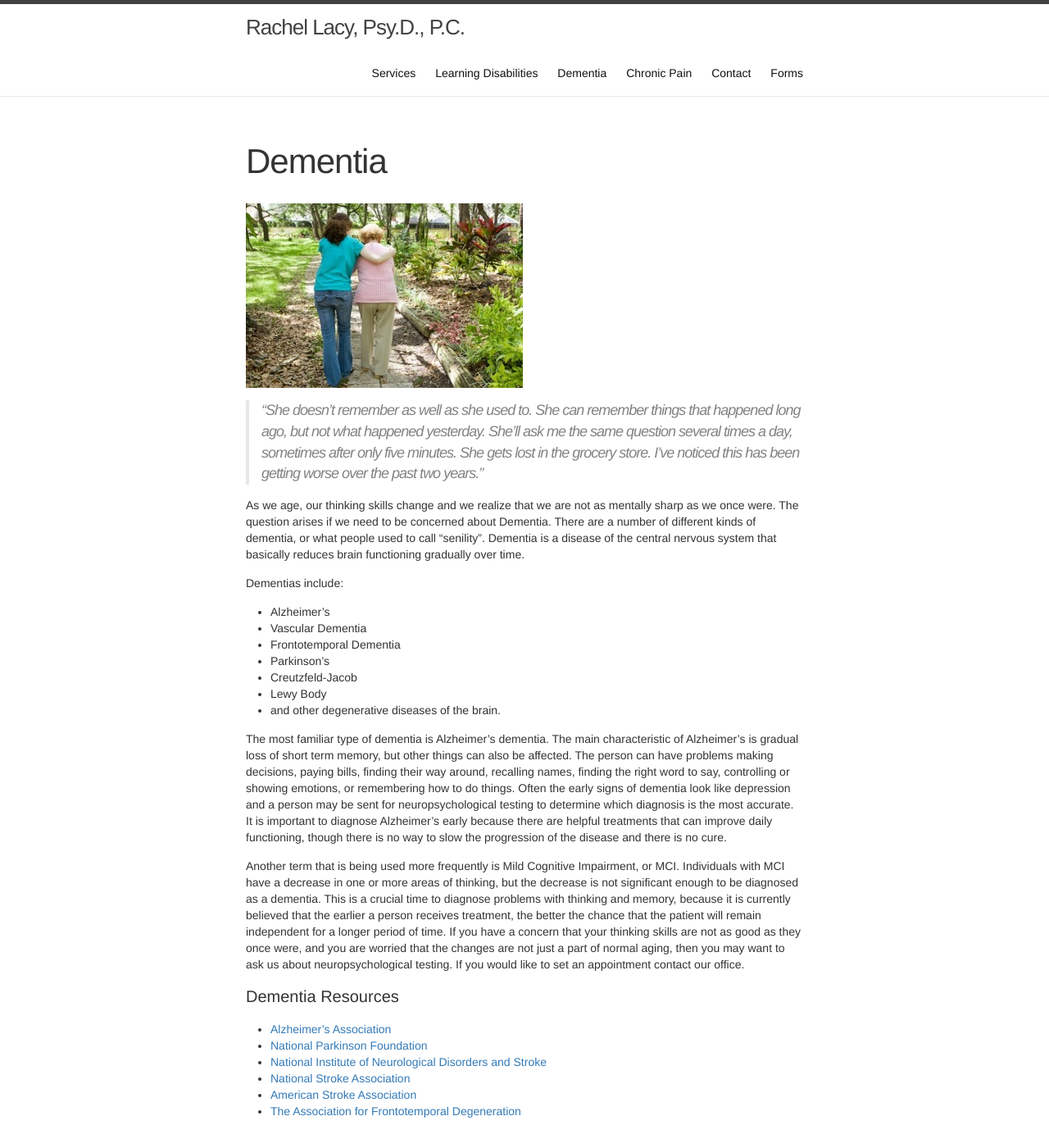
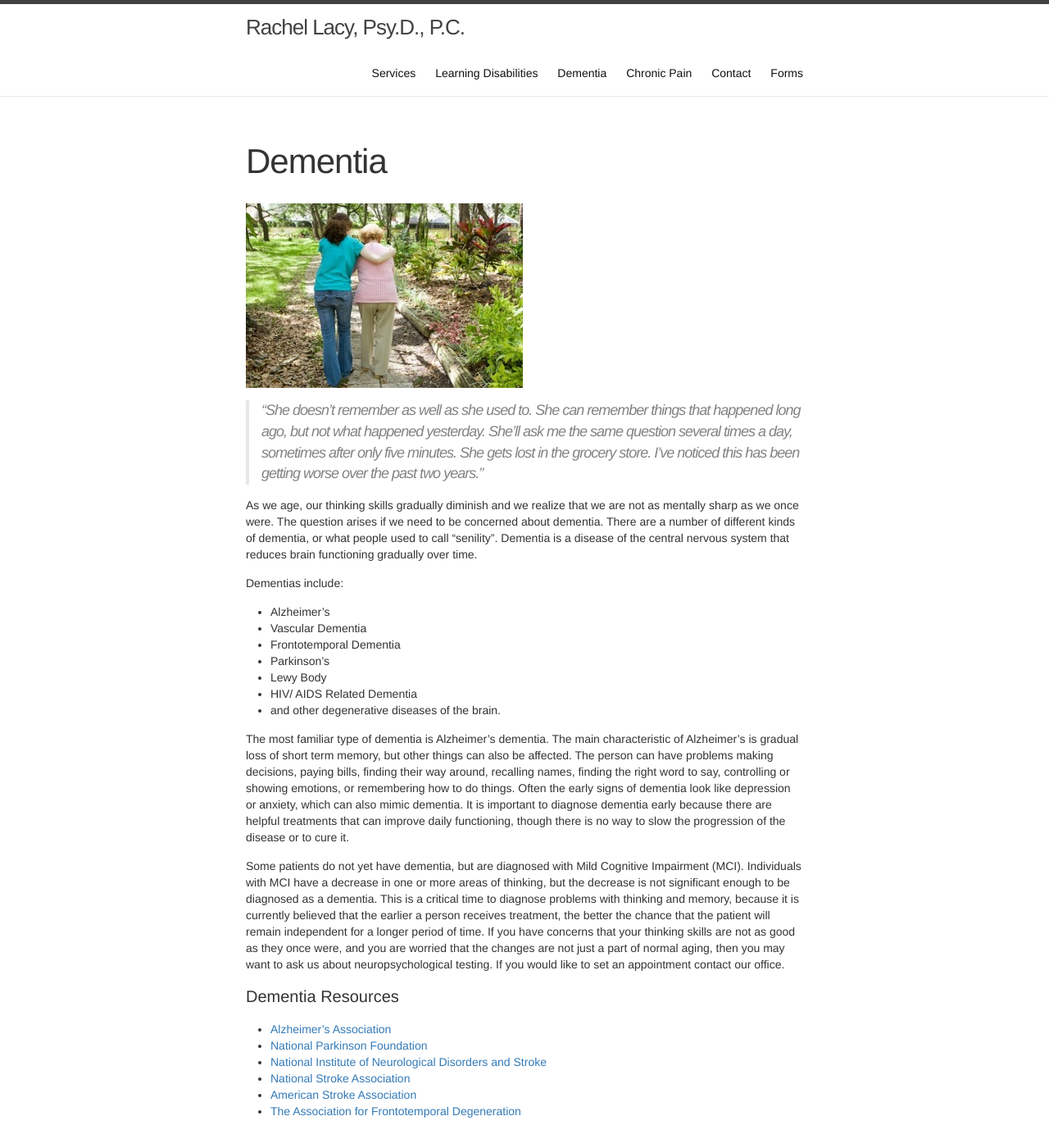
Before and after one commit to halcyon/renewedbrain.com, a Jekyll site: the page built from dementia.md, in a window 1280 px wide and 1400 px high. Shown: the whole window at 82% size. Built offline with Jekyll 4.4.1, drawn with Linux system fonts in a browser that asks for light colours.

Commit message:
Update dementia.md

```diff
--- a/dementia.md
+++ b/dementia.md
@@ -13,12 +13,11 @@ weight: 4
 > has been getting worse over the past two years."
 
 
-As we age, our thinking skills change and we realize that we are not
+As we age, our thinking skills gradually diminish and we realize that we are not
 as mentally sharp as we once were. The question arises if we need to be
-concerned about Dementia. There are a number of different kinds of dementia,
+concerned about dementia. There are a number of different kinds of dementia,
 or what people used to call "senility". Dementia is a disease of the central
-nervous system that basically reduces brain functioning gradually over
-time.
+nervous system that reduces brain functioning gradually over time.
 
 Dementias include:
 
@@ -26,8 +25,8 @@ Dementias include:
 * Vascular Dementia
 * Frontotemporal Dementia
 * Parkinson’s
-* Creutzfeld-Jacob
 * Lewy Body
+* HIV/ AIDS Related Dementia
 * and other degenerative diseases of the brain.
 
 The most familiar type of dementia is Alzheimer’s dementia. The main characteristic of
@@ -35,20 +34,17 @@ Alzheimer’s is gradual loss of short term memory, but other things can also be
 affected. The person can have problems making decisions, paying bills,
 finding their way around, recalling names, finding the right word to
 say, controlling or showing emotions, or remembering how to do
-things. Often the early signs of dementia look like depression and a
-person may be sent for neuropsychological testing to determine which
-diagnosis is the most accurate. It is important to diagnose
-Alzheimer’s early because there are helpful treatments that can improve daily functioning,
-though there is no way to slow the progression of the disease and there is no cure.
+things. Often the early signs of dementia look like depression or anxiety, which can also mimic dementia.
+It is important to diagnose dementia early because there are helpful treatments that can improve
+daily functioning, though there is no way to slow the progression of the disease or to cure it.
 
-Another term that is being used more frequently is Mild Cognitive
-Impairment, or MCI. Individuals with MCI have a decrease in one or
-more areas of thinking, but the decrease is not significant enough to
-be diagnosed as a dementia. This is a crucial time to diagnose
+Some patients do not yet have dementia, but are diagnosed with Mild Cognitive Impairment (MCI).
+Individuals with MCI have a decrease in one or more areas of thinking, but the decrease is
+not significant enough to be diagnosed as a dementia. This is a critical time to diagnose
 problems with thinking and memory, because it is currently believed
 that the earlier a person receives treatment, the better the chance
 that the patient will remain independent for a longer period of time.
-If you have a concern that your thinking skills are not as good as they once were,
+If you have concerns that your thinking skills are not as good as they once were,
 and you are worried that the changes are not just a part of normal
 aging, then you may want to ask us about neuropsychological
 testing. If you would like to set an appointment contact our office.
```
